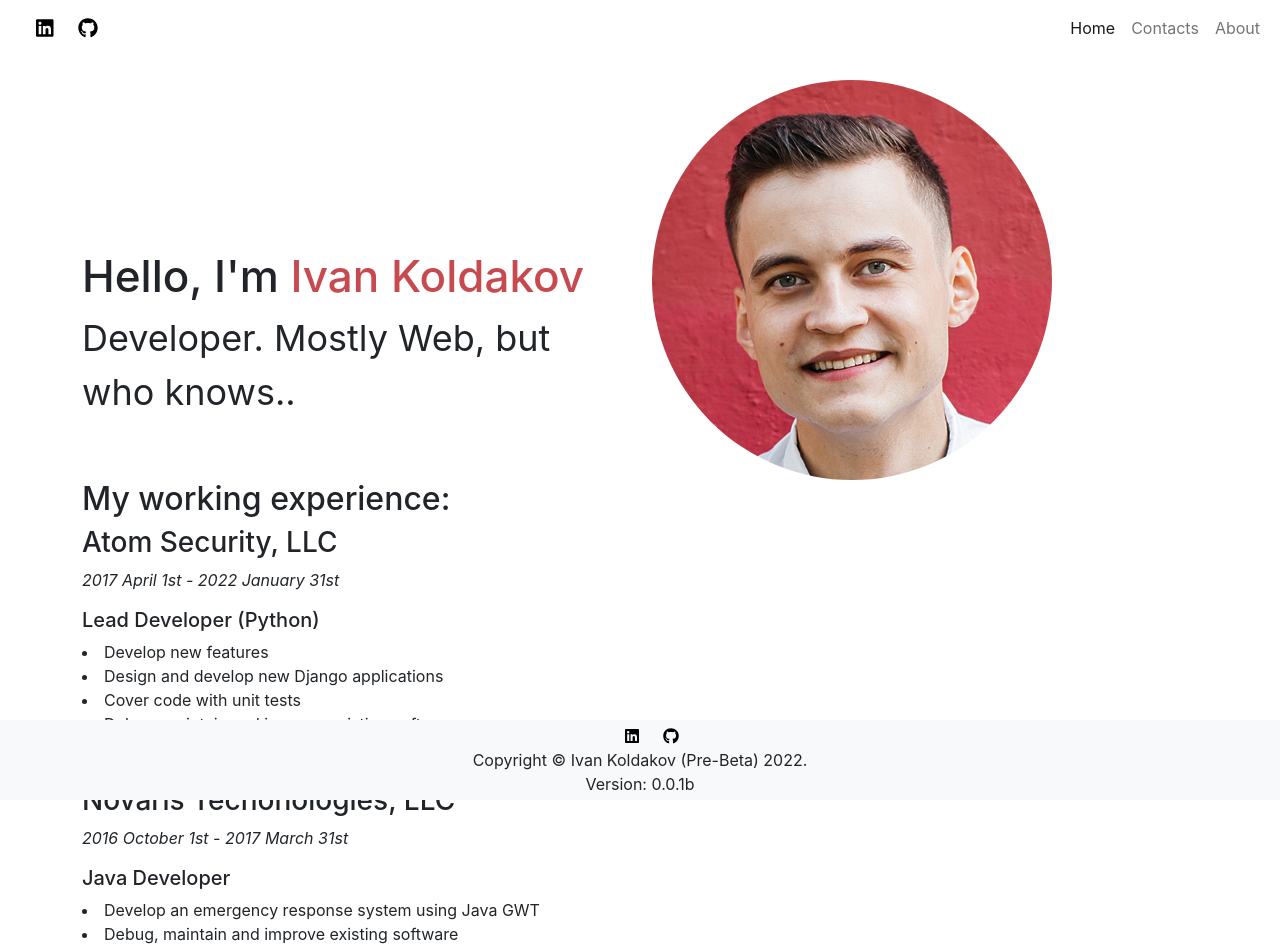
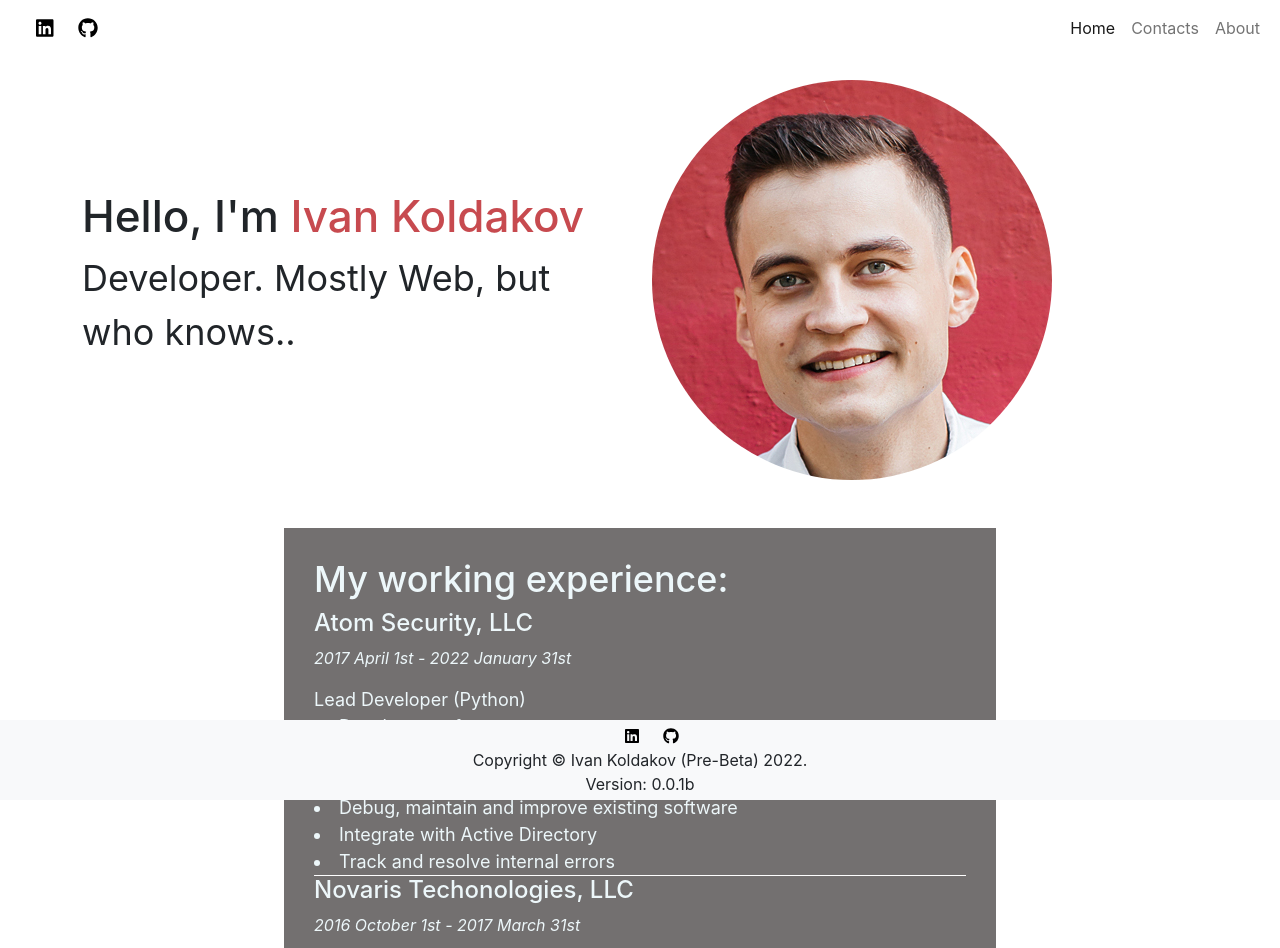
Before and after one commit to AivGitHub/aivgithub.github.io, a React (Create React App) app: page / in a window 1280 px wide. Shown: the top 948 px of the page. Built offline with nearby package versions, Linux system fonts and the light colour scheme.

Commit message:
Processing design #3

```diff
--- a/src/App.css
+++ b/src/App.css
@@ -11,5 +11,5 @@
 }
 
 .border-bottom-1 {
-    border-bottom: 1px solid #dee2e6!important;
+  border-bottom: 1px solid #ffffff!important;
 }
--- a/src/components/About.jsx
+++ b/src/components/About.jsx
@@ -28,8 +28,8 @@ export default class About extends Component {
       <div className="main-container posts">
         <Container>
           <div>
-            <Row className="align-items-center my-5">
-              <Col className="col-lg-5">
+            <Row className="justify-content-md-center">
+              <Col className="col-md-auto content-background">
                 {this.about}
               </Col>
             </Row>
--- a/src/components/Contacts.jsx
+++ b/src/components/Contacts.jsx
@@ -24,8 +24,8 @@ export default class Contacts extends Component {
     return (
       <div className="main-container contacts">
         <Container>
-          <Row>
-            <Col>
+          <Row className="justify-content-md-center">
+            <Col className="col-md-auto content-background">
               <h1 className="font-weight-light">Contacts:</h1>
               {this.contacts}
               <h1 className="font-weight-light">Social Networks:</h1>
--- a/src/components/Home.css
+++ b/src/components/Home.css
@@ -1,11 +1,26 @@
 .header-greetings {
-  margin-top: 170px;
+  margin-top: 110px;
+}
+
+.font-size-18 {
+  font-size: 18px;
+}
+
+.font-size-24 {
+  font-size: 24px;
+}
+
+.font-size-36 {
+  font-size: 36px;
 }
 
 .font-size-44 {
   font-size: 44px;
 }
 
-.font-size-36 {
-  font-size: 36px;
+.content-background {
+  background-color: #737070;
+  padding: 30px;
+  color: #EDF7FA;
+  min-height: 500px;
 }
--- a/src/components/Home.jsx
+++ b/src/components/Home.jsx
@@ -16,13 +16,22 @@ export default class Home extends Component {
     this.data = props.jsonData;
     this.profileImage = 'images/' + this.data.profile_image;
 
+    var experiencesLength = this.data.experiences.length;
+    var borderBottom = "border-bottom-1";
+
     this.experiences = this.data.experiences.map(function(experience, i) {
-      return <div key={"outer-home-map" + i}>
-        <h3>{experience.name}</h3>
+
+      // TODO: Think about any other solutions
+      if (i == experiencesLength - 1) {
+        borderBottom = "";
+      }
+
+      return <div className={borderBottom} key={"outer-home-map" + i}>
+        <h3 className="font-size-24">{experience.name}</h3>
         <p className="info"><em className="date"> {experience.from} - {experience.to}</em></p>
-        <h5>{experience.position}</h5>
+        <span className="font-size-18">{experience.position}</span>
           {experience.duties.map((duty, j) => {
-            return (<li key={"inner-home-map-" + j}>{duty}</li>)
+            return (<li className="font-size-18" key={"inner-home-map-" + j}>{duty}</li>)
           })}
         </div>
     });
@@ -49,9 +58,9 @@ export default class Home extends Component {
                 />
               </Col>
             </Row>
-            <Row className="d-flex justify-content-center">
-              <Col>
-                <h2>My working experience:</h2>
+            <Row className="justify-content-md-center mt-5">
+              <Col className="col-md-auto content-background">
+                <h2 className="font-size-36">My working experience:</h2>
                 {this.experiences}
               </Col>
             </Row>
```
